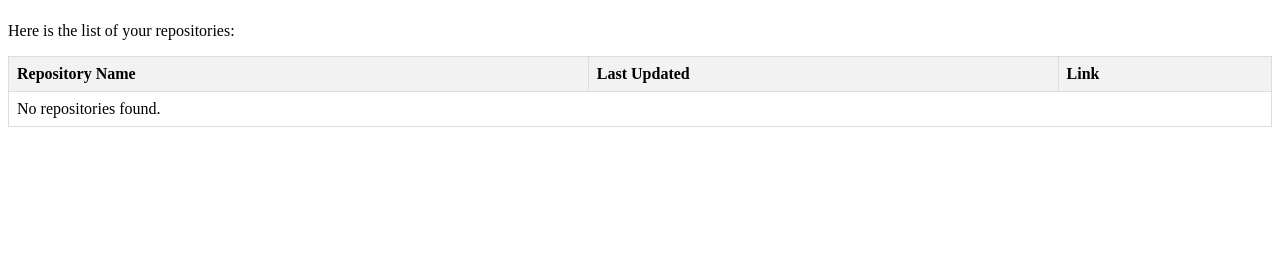
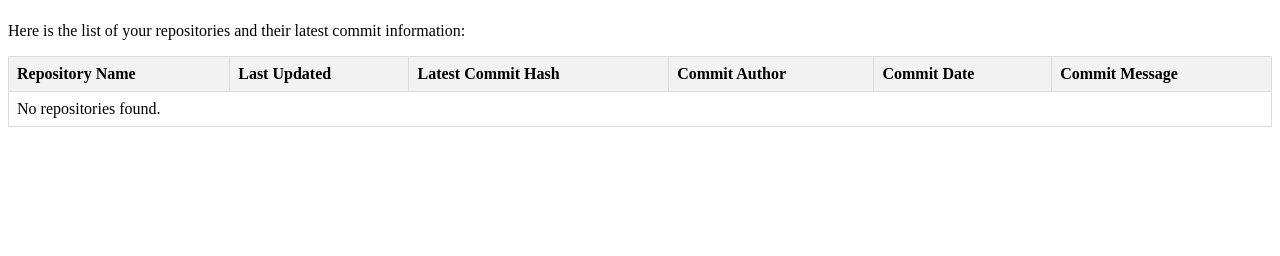
Before and after one commit to amisha-kunde/SSE_Lab2_webserver, a Flask app: template templates/githubSubmit.html in a window 1280 px wide. Shown: the part 44-300 px from the top of the page. Run offline with Flask 3, Linux system fonts and the light colour scheme; the template is opened without the code that fills it, so the values that code supplies are empty.

Commit message:
app.py changes

```diff
--- a/app.py
+++ b/app.py
@@ -2,27 +2,6 @@ from flask import Flask, render_template, request
 import requests
 
 app = Flask(__name__)
-
-
-@app.route("/submit", methods=["POST"])
-def submit():
-    input_name = request.form.get("name")
-    input_age = request.form.get("age")
-    return render_template("hello.html", name=input_name, age=input_age)
-
-
-@app.route("/")  # route handler, is a decorator
-def hello_world():  # route endpoint
-    return render_template("index.html")
-
-
-@app.route("/query", methods=["GET"])
-def process_query_route():
-    query = request.args.get("q")
-    return process_query(query)
-
-
-# github exercise
 
 @app.route("/github")
 def github_username():
@@ -32,45 +11,33 @@ def github_username():
 def process_github_lookup():
     input_username = request.form.get("username")
 
-    response = requests.get(f"https://api.github.com/users/{input_username}/repos")
 
-    if response.status_code == 200:
-        repos = response.json()
+    repos_response = requests.get(f"https://api.github.com/users/{input_username}/repos")
+    if repos_response.status_code == 200:
+        repos = repos_response.json()
+        repo_data = []
 
-        repo_data = []
         for repo in repos:
-            repo_info = {
+
+            commits_response = requests.get(f"https://api.github.com/repos/{input_username}/{repo['name']}/commits")
+            if commits_response.status_code == 200:
+                latest_commit = commits_response.json()[0]
+                commit_info = {
+                    "commit_hash": latest_commit["sha"],
+                    "author": latest_commit["commit"]["author"]["name"],
+                    "date": latest_commit["commit"]["author"]["date"],
+                    "message": latest_commit["commit"]["message"]
+                }
+
+
+
+            repo_data.append({
                 "name": repo["name"],
                 "updated_at": repo["updated_at"],
-                "url": repo["html_url"]
-            }
-            repo_data.append(repo_info)
+                "url": repo["html_url"],
+                "latest_commit": commit_info
+            })
     else:
         repo_data = []
+
     return render_template("githubSubmit.html", username=input_username, repositories=repo_data)
-
-
-def addition_query(query):
-    match = re.search(r"(\d+)\s+plus\s+(\d+)", query)
-    if match:
-        num1 = int(match.group(1))
-        num2 = int(match.group(2))
-        return str(num1 + num2)
-    else:
-        return "Query not recognized."
-
-
-def process_query(query):
-    if "name" in query:
-        return "ak4924"
-    if query == "dinosaurs":
-        return "Dinosaurs ruled the Earth 200 million years ago"
-    if "plus" in query:
-        return addition_query(query)
-    elif query == "asteroids":
-        return "Unknown"
-    else:
-        return "Unknown"
-
-
-# call to GitHub API
--- a/templates/githubSubmit.html
+++ b/templates/githubSubmit.html
@@ -1,3 +1,4 @@
+
 <html>
 <head>
     <title>{{ username }}'s GitHub Repositories</title>
@@ -18,23 +19,29 @@
 </head>
 <body>
     <h1>Hello, {{ username }}!</h1>
-    <p>Here is the list of your repositories:</p>
+    <p>Here is the list of your repositories and their latest commit information:</p>
 
     <table>
         <tr>
             <th>Repository Name</th>
             <th>Last Updated</th>
-            <th>Link</th>
+            <th>Latest Commit Hash</th>
+            <th>Commit Author</th>
+            <th>Commit Date</th>
+            <th>Commit Message</th>
         </tr>
         {% for repo in repositories %}
             <tr>
                 <td>{{ repo.name }}</td>
                 <td>{{ repo.updated_at }}</td>
-                <td><a href="{{ repo.url }}" target="_blank">View</a></td>
+                <td>{{ repo.latest_commit.commit_hash }}</td>
+                <td>{{ repo.latest_commit.author }}</td>
+                <td>{{ repo.latest_commit.date }}</td>
+                <td>{{ repo.latest_commit.message }}</td>
             </tr>
         {% else %}
             <tr>
-                <td colspan="3">No repositories found.</td>
+                <td colspan="6">No repositories found.</td>
             </tr>
         {% endfor %}
     </table>
```
